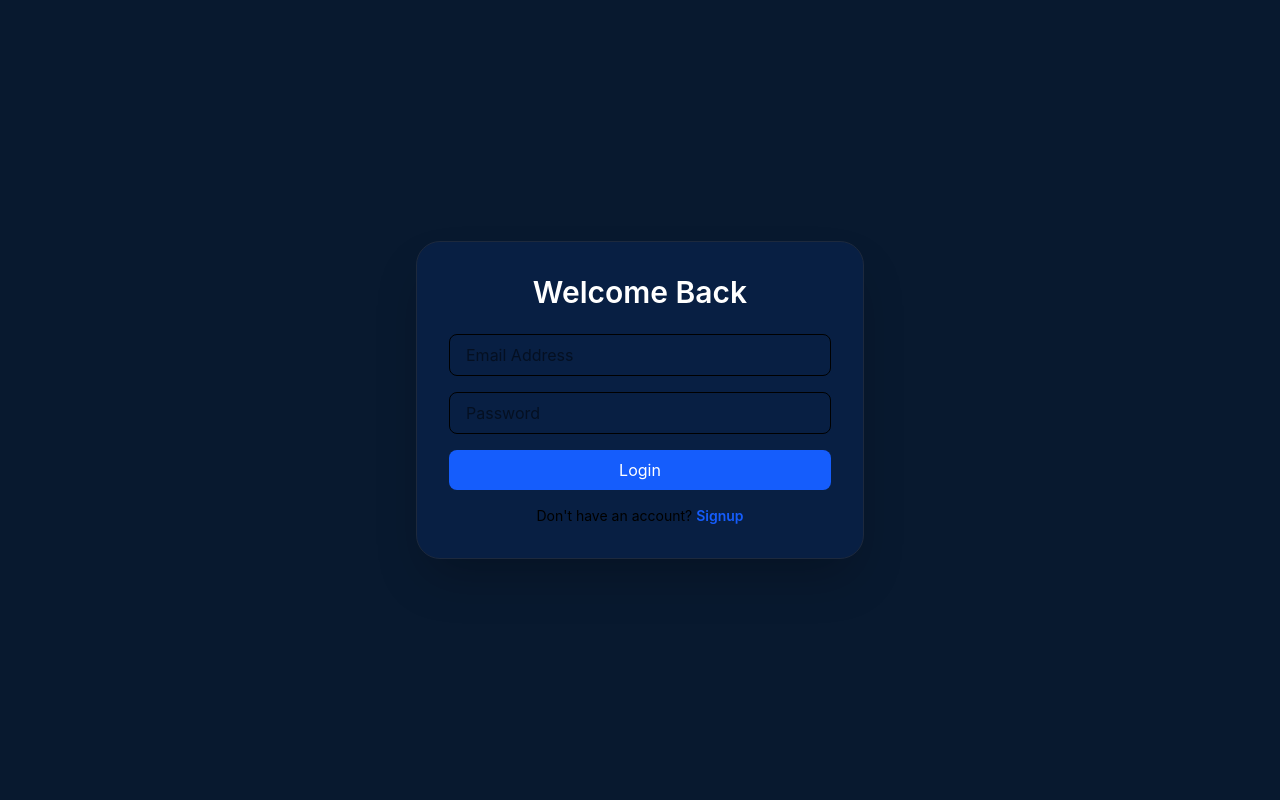
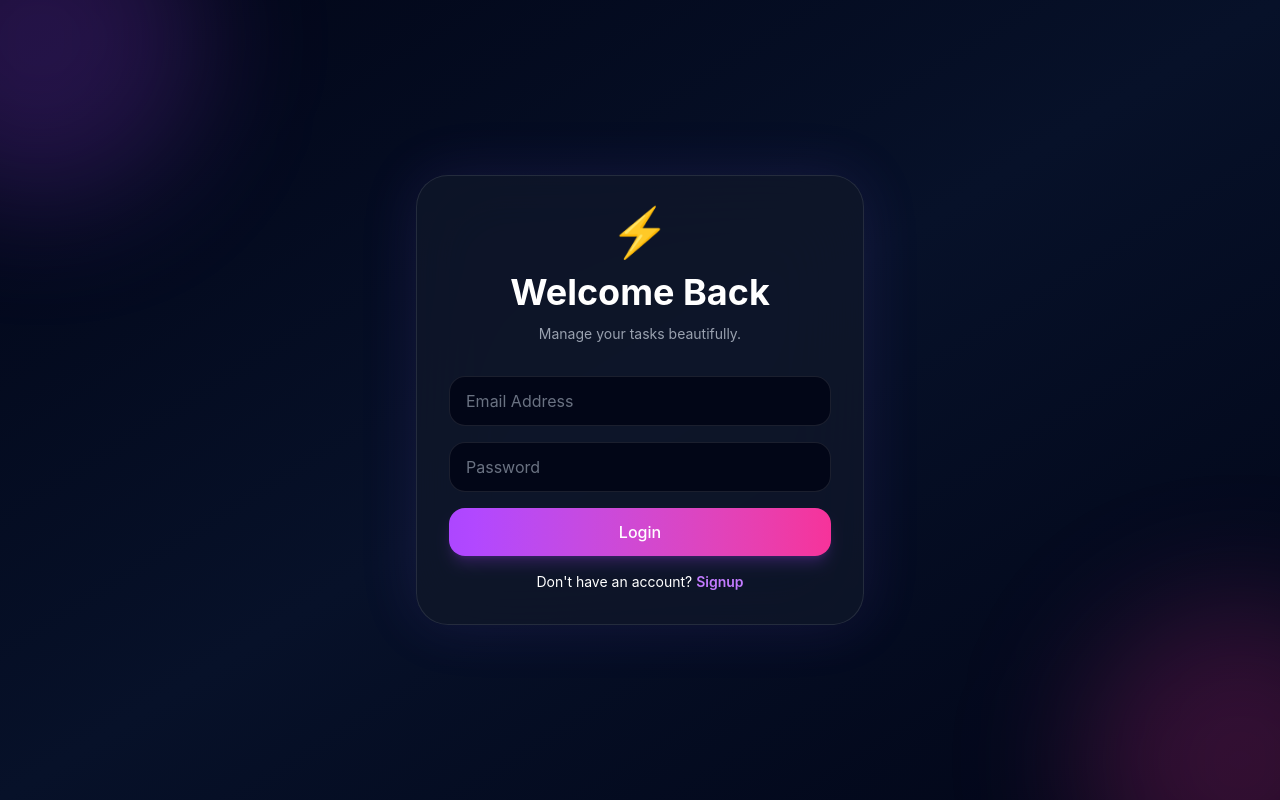
Before and after one commit to SudhanshuBajpai-user/Task_Flow, a React (Vite) app in the folder Frontend/: page /login in a window 1280 px wide. Built offline with nearby package versions, Linux system fonts and the light colour scheme.

Commit message:
Fixing the bugs and some UI malfunctioning

```diff
--- a/Frontend/src/components/Button.jsx
+++ b/Frontend/src/components/Button.jsx
@@ -1,12 +1,40 @@
-function Button({ text, type = "button" }) {
+export default function Button({
+  text,
+  type,
+  disabled,
+}) {
   return (
     <button
       type={type}
-      className="w-full bg-blue-600 text-white py-2 rounded-lg hover:bg-blue-700 transition"
+
+      disabled={disabled}
+
+      className="
+        w-full
+
+        py-3
+
+        rounded-2xl
+
+        bg-gradient-to-r
+        from-purple-500
+        to-pink-500
+
+        text-white
+        font-medium
+
+        hover:opacity-90
+
+        transition-all duration-200
+
+        shadow-lg
+        shadow-purple-500/20
+
+        disabled:opacity-50
+        disabled:cursor-not-allowed
+      "
     >
       {text}
     </button>
   );
 }
-
-export default Button;
--- a/Frontend/src/components/Inputfields.jsx
+++ b/Frontend/src/components/Inputfields.jsx
@@ -1,14 +1,44 @@
-function InputField({ type, name, placeholder, onChange }) {
+export default function InputField({
+  type,
+  name,
+  placeholder,
+  value,
+  onChange,
+}) {
   return (
     <input
       type={type}
+
       name={name}
+
       placeholder={placeholder}
+
+      value={value}
+
       onChange={onChange}
-      className="w-full px-4 py-2 border rounded-lg focus:outline-none focus:ring-2 focus:ring-blue-500"
-      // required
+
+      className="
+        w-full
+
+        bg-[#020617]
+
+        border border-white/10
+
+        rounded-2xl
+
+        px-4 py-3
+
+        text-white
+
+        placeholder:text-gray-500
+
+        focus:outline-none
+        focus:ring-2
+        focus:ring-purple-500
+        focus:border-transparent
+
+        transition-all duration-200
+      "
     />
   );
 }
-
-export default InputField;
--- a/Frontend/src/index.css
+++ b/Frontend/src/index.css
@@ -1,31 +1,18 @@
 @import "tailwindcss";
 
-/* Light theme variables */
-:root {
-  --bg-primary: #ffffff;
-  --bg-secondary: #f8fafc;
-  --bg-card: #ffffff;
-  --text-primary: #1e293b;
-  --text-secondary: #64748b;
-  --border: #e2e8f0;
-  --accent: #8b5cf6;
+html,
+body,
+#root {
+  margin: 0;
+  padding: 0;
+
+  min-height: 100%;
+
+  background-color: #020617;
+
+  overscroll-behavior: none;
 }
 
-/* Dark theme variables */
-[data-theme="dark"] {
-  --bg-primary: #0f172a;
-  --bg-secondary: #1e293b;
-  --bg-card: #1e293b;
-  --text-primary: #f8fafc;
-  --text-secondary: #cbd5e1;
-  --border: #334155;
-  --accent: #a78bfa;
+body {
+  -webkit-overflow-scrolling: touch;
 }
-
-/* Ensure Tailwind works with CSS variables */
-.bg-primary { background-color: var(--bg-primary); }
-.bg-secondary { background-color: var(--bg-secondary); }
-.bg-card { background-color: var(--bg-card); }
-.text-primary { color: var(--text-primary); }
-.text-secondary { color: var(--text-secondary); }
-.border-theme { border-color: var(--border); }
--- a/Frontend/src/layout/AuthLayout.jsx
+++ b/Frontend/src/layout/AuthLayout.jsx
@@ -1,8 +1,117 @@
-export default function AuthLayout({ title, children }) {
+export default function AuthLayout({
+  title,
+  children,
+}) {
   return (
-    <div className="min-h-screen bg-[#08192f] flex items-center justify-center px-4 py-10">
-      <div className="w-full max-w-md rounded-3xl bg-[#081f43] border border-slate-800 p-8 shadow-2xl">
-        <h1 className="text-3xl font-semibold text-white text-center mb-6">{title}</h1>
+    <div
+      className="
+        min-h-screen
+
+        bg-gradient-to-br
+        from-[#020617]
+        via-[#071129]
+        to-[#020617]
+
+        flex
+        items-center
+        justify-center
+
+        px-4
+
+        overflow-hidden
+
+        relative
+      "
+    >
+
+      {/* Glow Top */}
+      <div
+        className="
+          absolute
+
+          top-[-120px]
+          left-[-120px]
+
+          w-[320px]
+          h-[320px]
+
+          bg-purple-500/20
+
+          blur-3xl
+
+          rounded-full
+        "
+      />
+
+      {/* Glow Bottom */}
+      <div
+        className="
+          absolute
+
+          bottom-[-120px]
+          right-[-120px]
+
+          w-[320px]
+          h-[320px]
+
+          bg-pink-500/20
+
+          blur-3xl
+
+          rounded-full
+        "
+      />
+
+      {/* Card */}
+      <div
+        className="
+          relative
+
+          w-full
+          max-w-md
+
+          bg-[#0f172a]/80
+
+          border border-white/10
+
+          backdrop-blur-2xl
+
+          rounded-[32px]
+
+          p-8
+
+          shadow-[0_0_60px_rgba(139,92,246,0.12)]
+        "
+      >
+
+        {/* Heading */}
+        <div className="text-center mb-8">
+
+          <div className="text-5xl mb-4">
+            ⚡
+          </div>
+
+          <h1
+            className="
+              text-4xl
+              font-bold
+              text-white
+            "
+          >
+            {title}
+          </h1>
+
+          <p
+            className="
+              text-gray-400
+              text-sm
+              mt-3
+            "
+          >
+            Manage your tasks beautifully.
+          </p>
+        </div>
+
         {children}
       </div>
     </div>
--- a/Frontend/src/pages/login.jsx
+++ b/Frontend/src/pages/login.jsx
@@ -79,9 +79,9 @@ function Login() {
           disabled={loading}
         />
 
-        <p className="text-sm text-center">
+        <p className="text-sm text-white text-center">
           Don't have an account?{" "}
-          <Link to="/signup" className="text-blue-600 font-semibold">
+          <Link to="/signup" className="text-purple-400 hover:text-purple-300 transition font-semibold">
             Signup
           </Link>
         </p>
--- a/Frontend/src/pages/signup.jsx
+++ b/Frontend/src/pages/signup.jsx
@@ -59,9 +59,9 @@ function Signup() {
 
         <Button text={loading ? "Creating account..." : "Signup"} type="submit" disabled={loading} />
 
-        <p className="text-sm text-center">
+        <p className="text-sm text-white text-center">
           Already have an account?{" "}
-          <Link to="/login" className="text-blue-600 font-semibold">
+          <Link to="/login" className="text-purple-400 hover:text-purple-300 transition font-semibold">
             Login
           </Link>
         </p>
```
